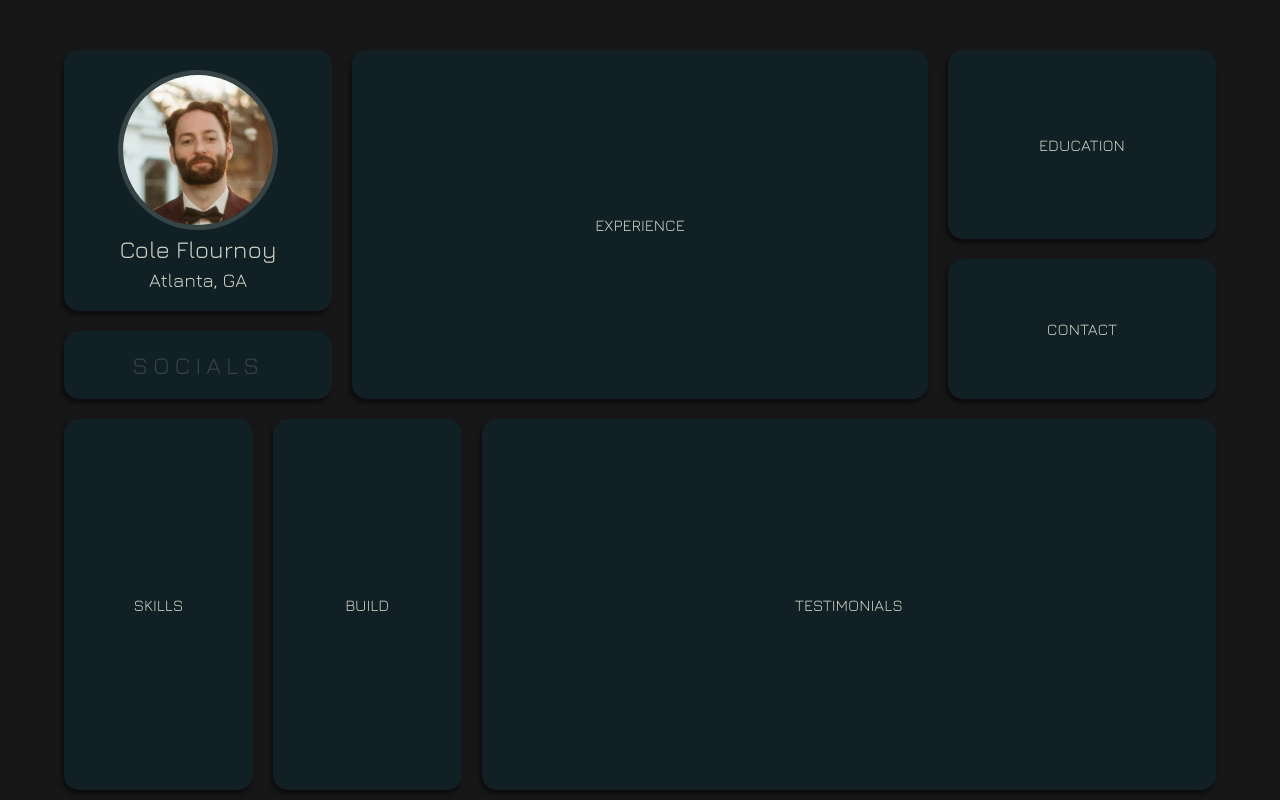
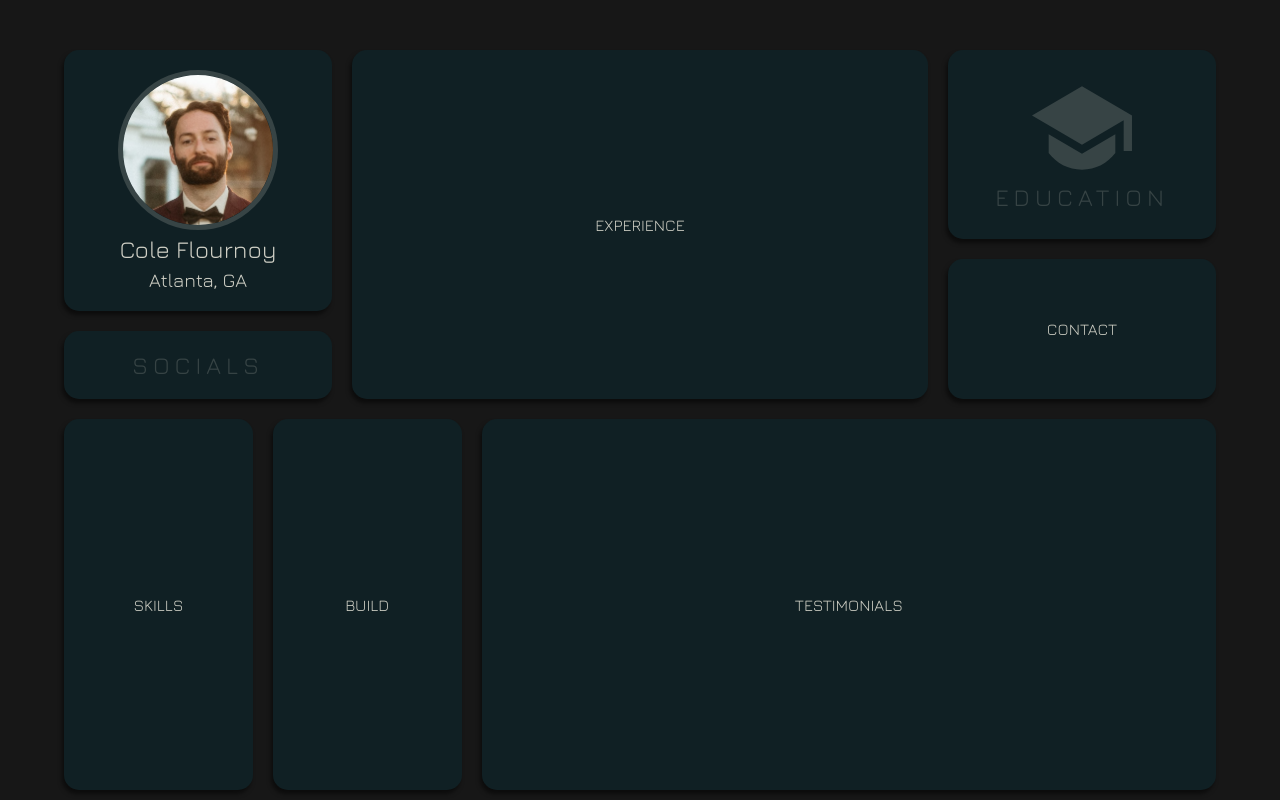
Before and after one commit to cole-flournoy/porfolio-site, a React (Vite) app: page / in a window 1280 px wide. Built offline with nearby package versions, Linux system fonts and the light colour scheme.

Commit message:
Add education section

```diff
--- a/src/App.tsx
+++ b/src/App.tsx
@@ -2,6 +2,7 @@ import { useState } from 'react';
 import './App.css'
 import About from './sections/about'
 import Socials from './sections/Socials'
+import Education from './sections/Education';
 
 export type HoveredSection = 'socials' | null;
 
@@ -26,7 +27,7 @@ function App() {
 
         <div style={{ display: 'flex', flexDirection: 'column', gap: 'var(--section-gap)', width: '25%' }}>
           <div className='grid-section' style={{ height: '60%' }}>
-            EDUCATION
+            <Education />
           </div>
           <div className='grid-section' style={{ height: '40%' }}>
             CONTACT
--- /dev/null
+++ b/src/sections/Education.tsx
@@ -0,0 +1,14 @@
+import GraduationIcon from '../assets/graduation_icon.svg?react'
+
+const Education = () => {
+  return (
+    <span id="education" style={{ display: 'flex', flexDirection: 'column', gap: '5px', alignItems: 'center', justifyContent: 'center' }}>
+      <GraduationIcon style={{ width: '100px', height: '100px', color: 'var(--color-faded-light-text)' }} />
+      <span style={{ fontSize: 'var(--text-size-header)', textAlign: 'center', letterSpacing: '5px', color: 'var(--color-faded-light-text)' }}>
+        EDUCATION
+      </span>
+    </span>
+  )
+}
+
+export default Education
```
Also changed, not shown: src/assets/graduation_icon.svg (added).
